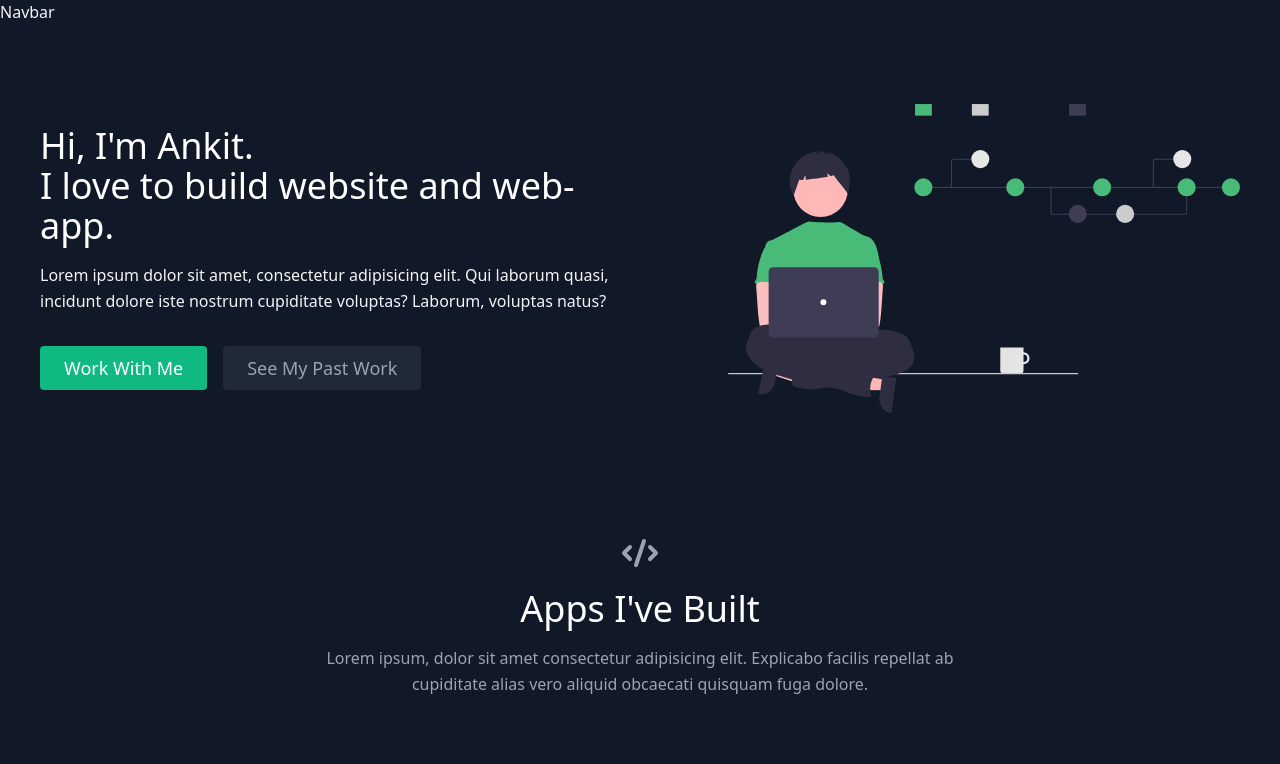
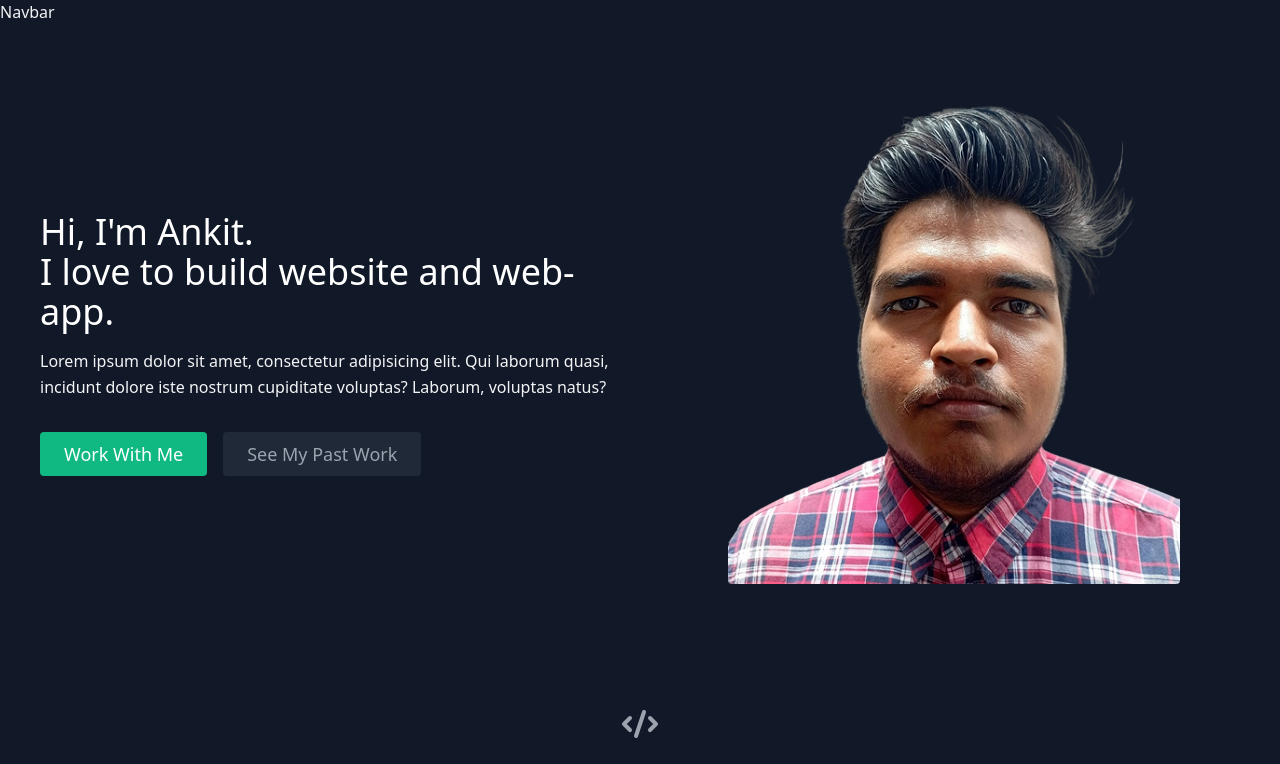
Before and after one commit to ankitkumar5358/ankitportfolio.live, a React (Create React App) app: page / in a window 1280 px wide. Shown: the top 764 px of the page. Built offline with nearby package versions, Linux system fonts and the light colour scheme.

Commit message:
image replaced in about section,

```diff
--- a/src/components/About.jsx
+++ b/src/components/About.jsx
@@ -30,9 +30,9 @@ export default function About() {
         </div>
         <div className="lg:max-w-lg lg:w-full md:w-1/2 w-5/6">
           <img
-            className="object-cover object-center rounded"
-            alt="avatar image"
-            src="./coding.svg"
+            className="object-cover object-center rounded h-200 w-200"
+            alt="avatar"
+            src="./ankitpic.png"
           />
         </div>
       </div>
```
Also changed, not shown: public/ankitpic.png (added).
